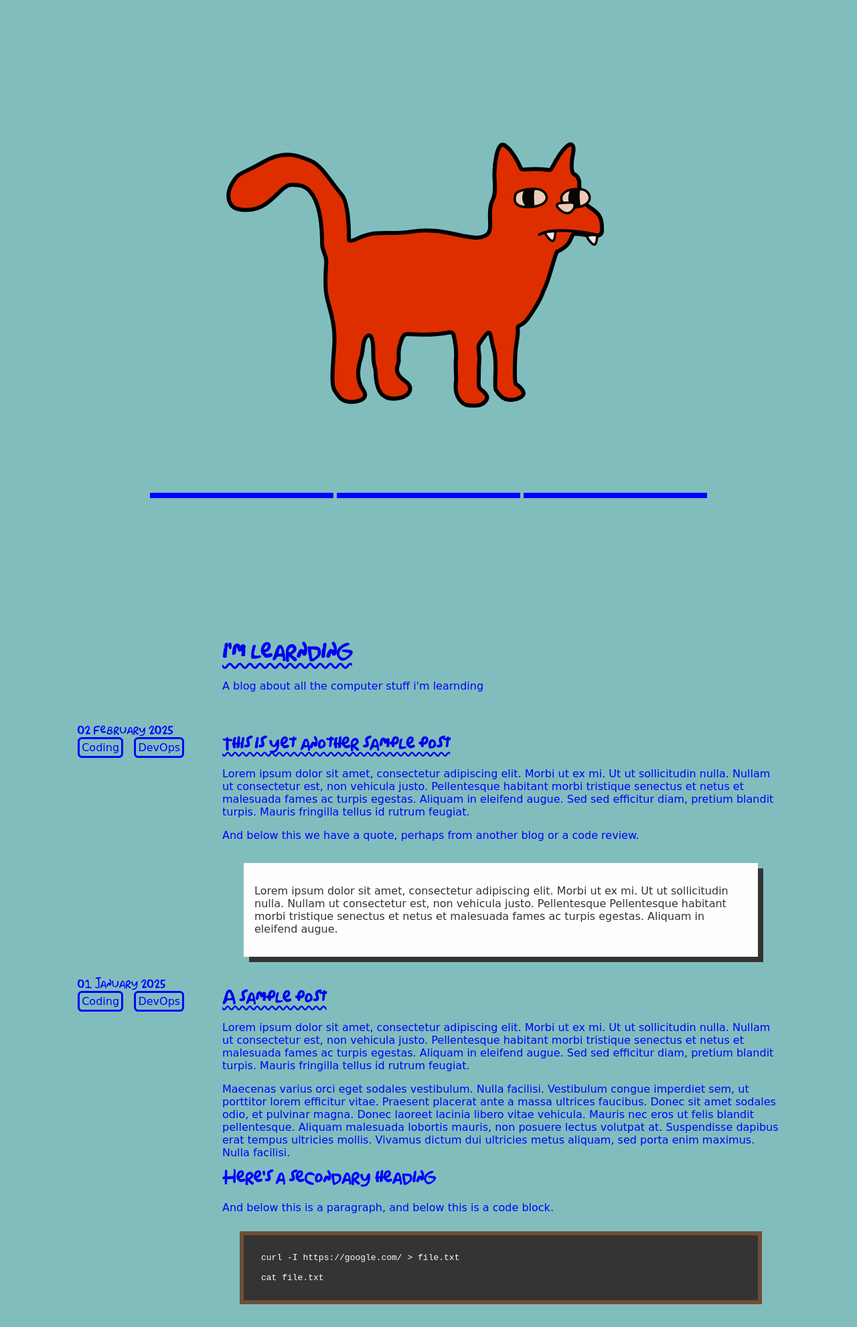
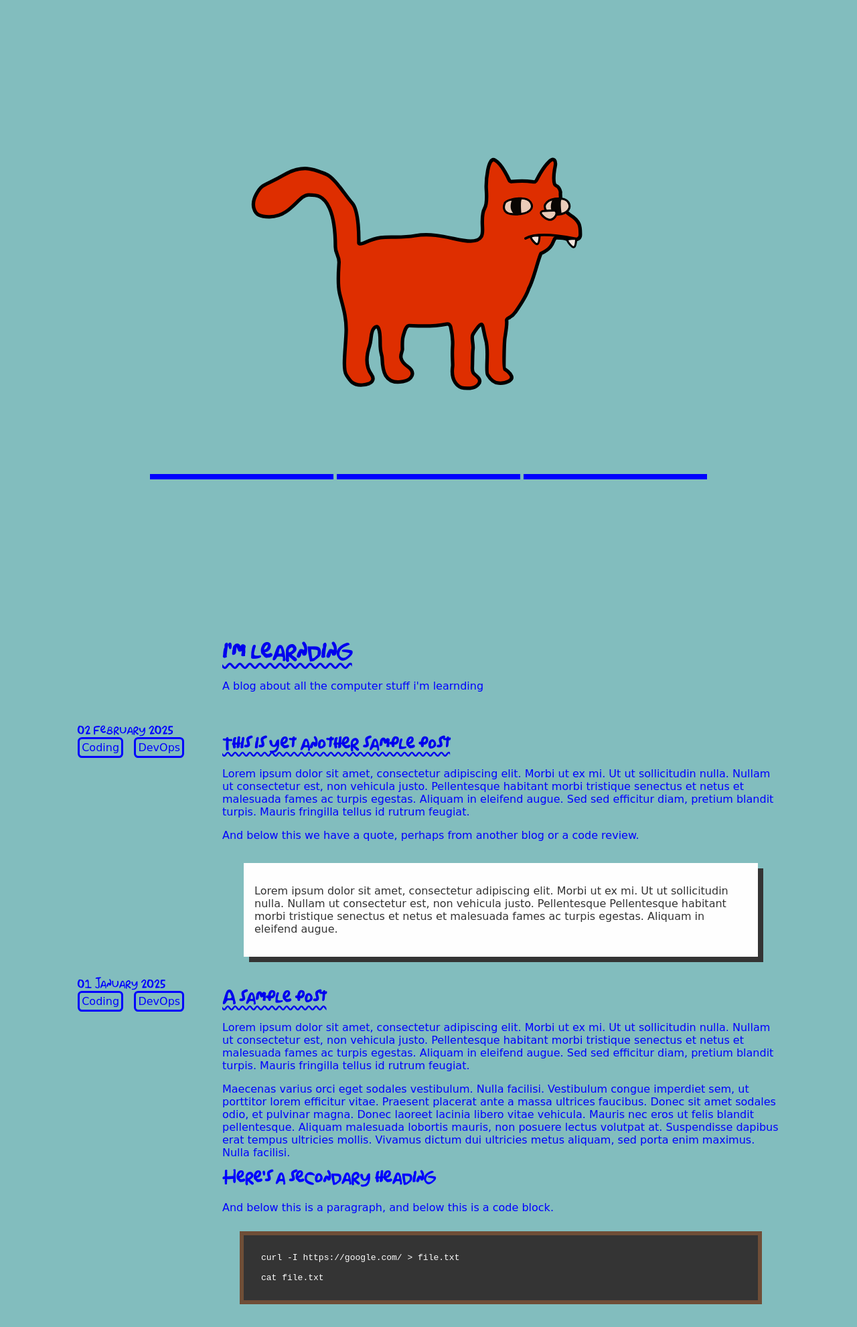
Before and after one commit to jkwlsn/im-learnding, a Jekyll site: the page built from index.html, in a window 1280 px wide. Shown: the whole page at 67% size. Built offline with Jekyll 4.4.1, drawn with Linux system fonts in a browser that asks for light colours.

Commit message:
Adjuut size of cat logo

```diff
--- a/assets/css/style.css
+++ b/assets/css/style.css
@@ -66,7 +66,7 @@ code::selection, code span::selection {
 }
 
 #cat-image {
-    height:50vh;
+    width:45vw;
 }
 
 #cat-form {
```
